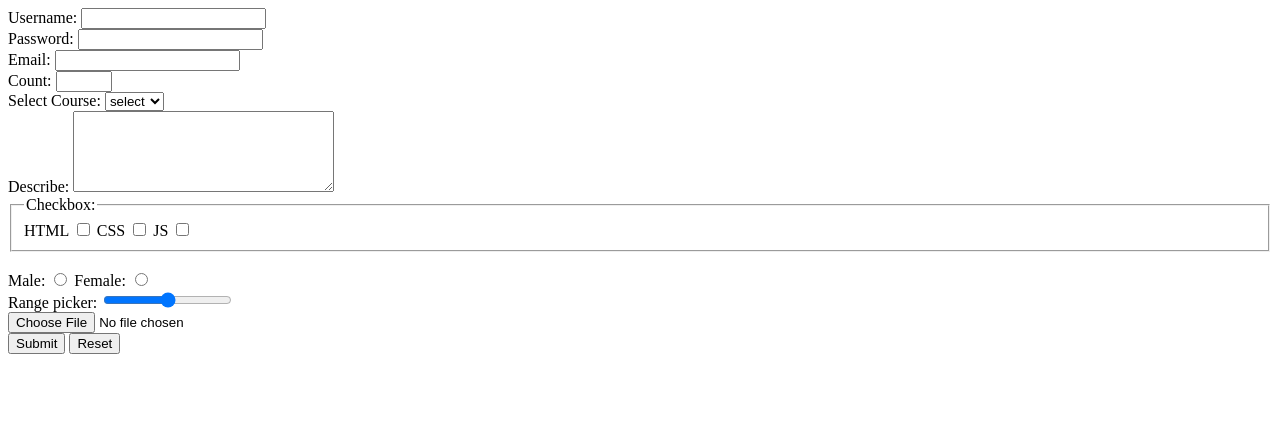
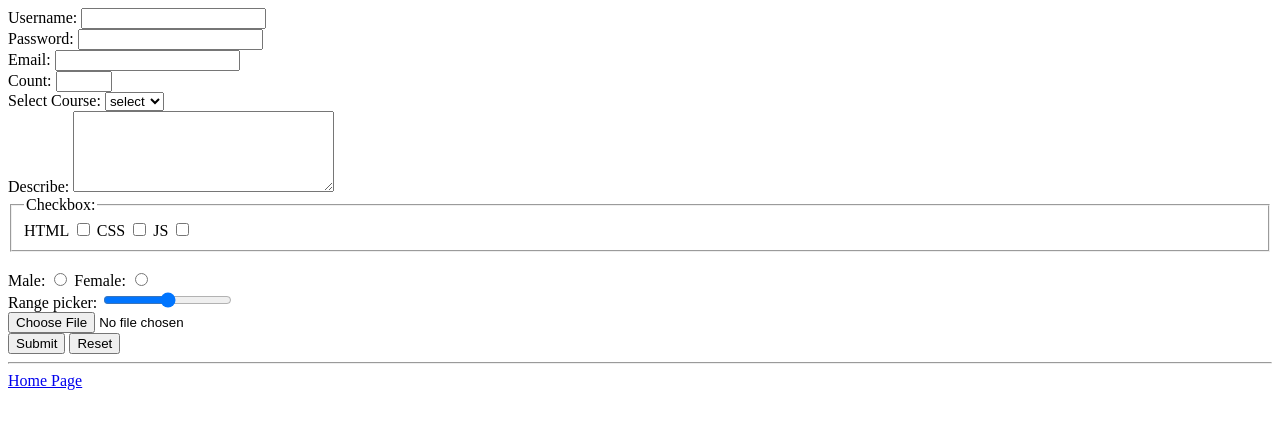
Before and after one commit to logeshwaranthangarasu/Resume_project, a plain HTML site: page form.html in a window 1280 px wide. Drawn offline with Linux system fonts and the light colour scheme.

Commit message:
added redirection links

```diff
--- a/form.html
+++ b/form.html
@@ -62,5 +62,9 @@
 
     </form>
 
+    <hr>
+
+    <a href="index.html">Home Page</a>
+
 </body>
 </html>
```
Also changed, not shown: index.html (+1 -0 lines).
